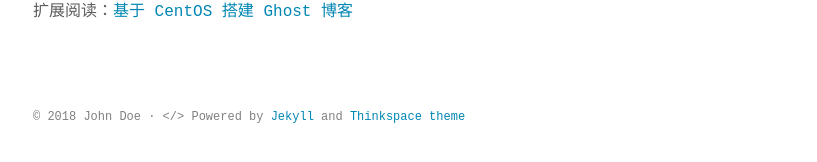
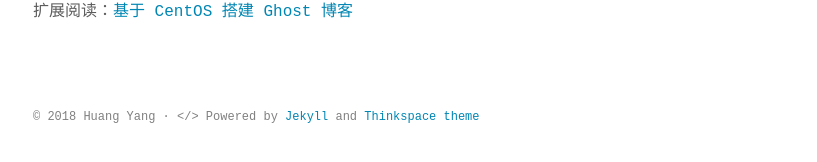
Before and after one commit to huangyangme/huangyangme.github.io, a Jekyll site: the page built from _posts/2018-06-10-install-ghost-on-centos.md, in a window 1280 px wide and 900 px high, scrolled down 2938 px. Shown: the part 726-888 px from the top of the window, without its empty margins (231-1048 px from the left). Built offline with Jekyll 4.4.1, drawn with Linux system fonts in a browser that asks for light colours; some web fonts are replaced.

```diff
--- a/_config.yml
+++ b/_config.yml
@@ -1,9 +1,9 @@
 # Site settings
-title_left    : "Think"
-title_right   : "space" # default: ""
+title_left    : "Huang"
+title_right   : "yang" # default: ""
 description   : "Minimalist Jekyll theme for technical writing blog."
 keywords      : "Jekyll, theme, free, download, SEO, blog, web, minimalist, thinkspace"
-url           : https://heiswayi.github.io/thinkspace # site url
+url           : https://huangyangme.github.io # site url
 baseurl       : "" # apply repo name like "/myproject" if used under gh-pages branch, else (under master branch) just leave empty/blank
 cover         : "" # image uri like logo/cover image for site seo
 
@@ -28,7 +28,7 @@ sass:
 
 # Author settings
 author:
-  name     : "John Doe"
+  name     : "Huang Yang"
 
 plugins:
   - jekyll-sitemap
```
Also changed, not shown: _posts/2018-06-10-install-ghost-on-centos.md (renamed from _posts/2018-06-10-ghost.md).
